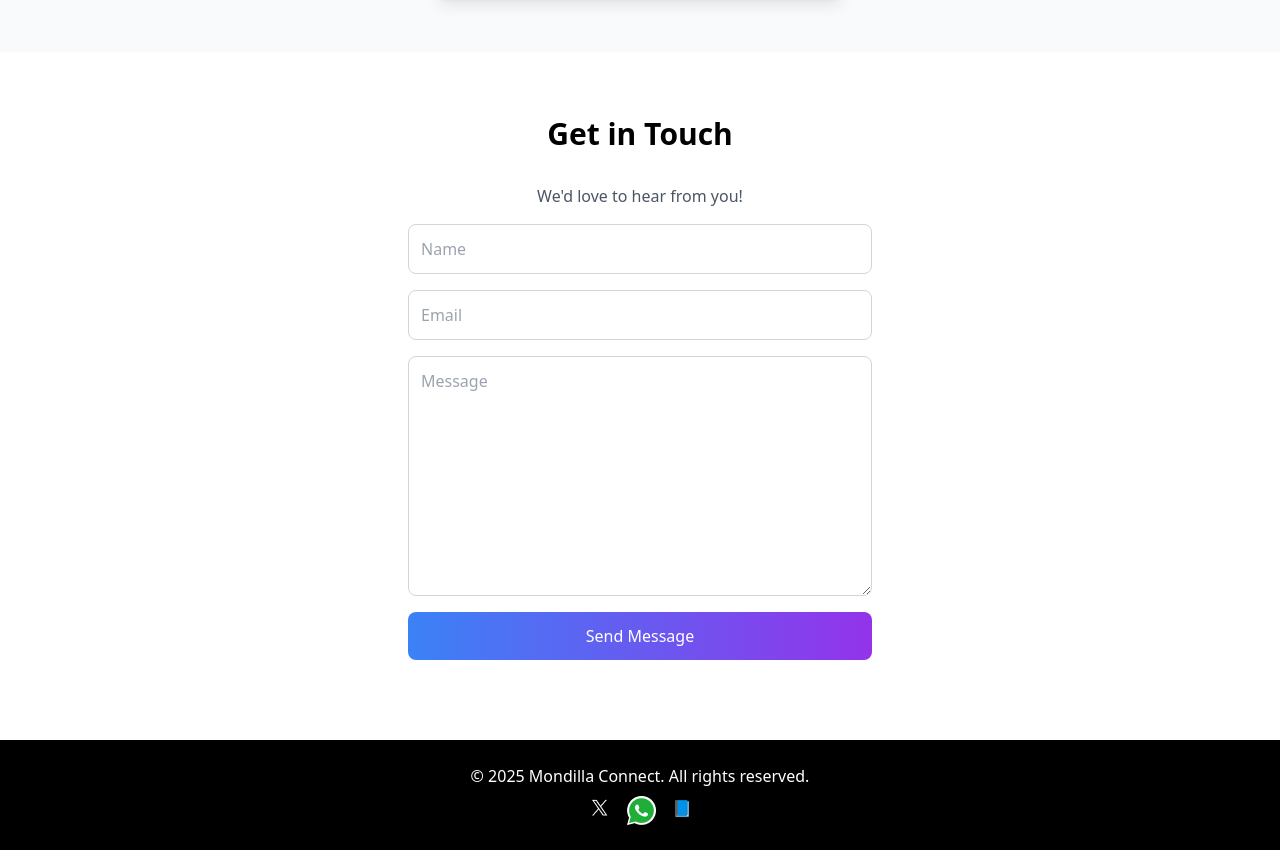
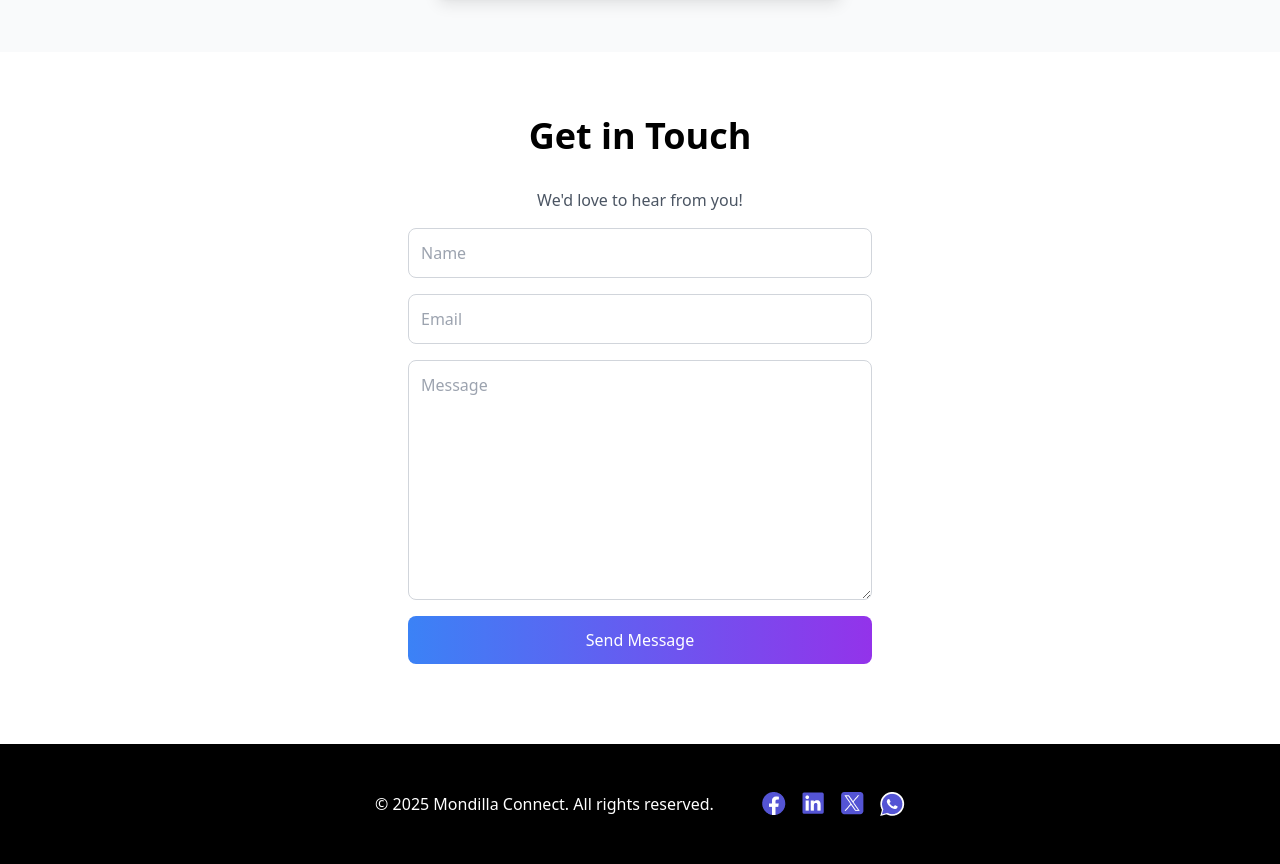
Before and after one commit to Heiress-b/Mondilla-Connects---Landing-Page, a plain HTML site: page index.html in a window 1280 px wide. Shown: the part 1948-2812 px from the top of the page. Drawn offline with nearby package versions, Linux system fonts and the light colour scheme.

Commit message:
footer changes

```diff
--- a/css/style.css
+++ b/css/style.css
@@ -5,7 +5,6 @@ body.dark {
   color: #f0f0f0;
 }
 
-/* Example for links, buttons, etc. */
 a {
   color: #0066cc;
 }
--- a/index.html
+++ b/index.html
@@ -12,7 +12,7 @@
         <div class="container mx-auto flex justify-between items-center px-6 py-4">
             <!-- Logo -->
             <div class="flex items-center space-x-2">
-                <img src="/Images/favicon.ico" alt="Mondilla Logo" class="h-20" id="">
+                <img src="/Images/favicon.ico" alt="Mondilla Logo" class="h-12" id="">
             </div>
             <!-- Nav -->
             <nav class="hidden md:flex space-x-6">
@@ -148,7 +148,7 @@
   <!-- CONTACT -->
   <section id="contact" class="py-16">
     <div class="container mx-auto px-6 max-w-lg">
-      <h2 class="text-3xl font-bold text-center mb-8">Get in Touch</h2>
+      <h2 class="text-3xl md:text-4xl font-bold text-center mb-8">Get in Touch</h2>
       <p class="text-gray-600 text-center mb-4">We'd love to hear from you!</p>
       <form class="space-y-4" id="contact-form">
         <input type="text" placeholder="Name" class="w-full border border-gray-300 rounded-lg p-3 focus:ring-2 focus:ring-blue-500 outline-none" required>
@@ -162,14 +162,17 @@
   </section>
 
   <!-- FOOTER -->
-  <footer class="bg-black text-white text-center py-6">
-    <p>&copy; 2025 Mondilla Connect. All rights reserved.</p>
-    <div class="flex justify-center gap-4 mt-2">
-      <a href="#" class="hover:text-blue-400"><img src="/Images/X-black.png" alt=""></a>
-      <a href="#" class="hover:text-blue-400"><img src="/Images/whatsapp-green.png" alt=""></a>
-      <a href="#" class="hover:text-blue-400">📘</a>
-    </div>
-  </footer>
+    <footer>
+        <div class="bg-black text-white text-center py-6 flex justify-center items-center gap-12">
+            <p>&copy; 2025 Mondilla Connect. All rights reserved.</p>
+            <div class="hidden md:flex justify-center gap-4 py-6">
+            <a href="#" class="hover:text-blue-400"><img src="/Images/facebook-icon.png" alt="" height="10px"></a>
+            <a href="#" class="hover:text-blue-400"><img src="/Images/devicon_linkedin.png" alt="" height="10px"></a>
+            <a href="#" class="hover:text-blue-400"><img src="/Images/twitter icon.png" alt="" height="10px"></a>
+            <a href="#" class="hover:text-blue-400"><img src="/Images/whatsapp-icon.png" alt="" height="10px"></a>
+            </div>
+        </div>
+    </footer>
 
     <script src="https://cdn.tailwindcss.com"></script>
     <script src="/Js/script.js"></script>
```
Also changed, not shown: Images/devicon_linkedin.png (added), Images/facebook-icon.png (added), Images/twitter icon.png (added), Images/whatsapp-icon.png (added).
